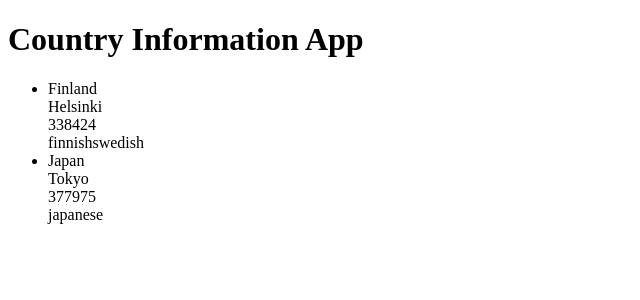
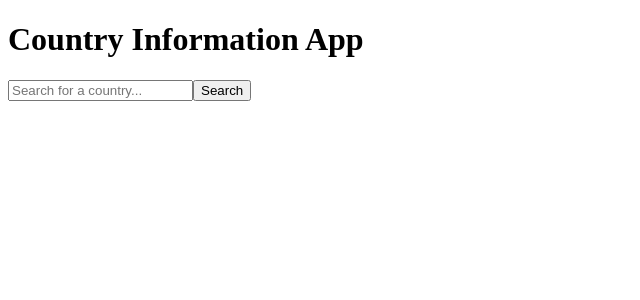
Before and after one commit to IsratJahan13/06-maiden-tiedot, a React (Vite) app: page / in a window 1280 px wide. Shown: the top 300 px of the page, without its empty margins (0-640 px from the left). Built offline with nearby package versions, Linux system fonts and the light colour scheme.

Commit message:
simply search countries by search button

```diff
--- a/src/App.jsx
+++ b/src/App.jsx
@@ -1,22 +1,55 @@
-import React from 'react';
-import { useState } from 'react'
+import React, { useState } from 'react';
 
+// Define your array of country objects
 const countries = [
-  { name: 'Finland', capital: 'Helsinki', area: 338424, languages: ['finnish', 'swedish'] },
-  { name: 'Japan', capital: 'Tokyo', area: 377975, languages: 'japanese' },
+  { name: 'Finland', capital: 'Helsinki' },
+  { name: 'United States', capital: 'Washington, D.C.' },
+  { name: 'Japan', capital: 'Tokyo' },
+  { name: 'Germany', capital: 'Berlin' },
+  { name: 'France', capital: 'Paris' },
+  // Add more countries as needed
 ];
 
+// Define your App component
 const App = () => {
+  // State to store the search query
+  const [query, setQuery] = useState('');
+
+  // State to store the filtered countries
+  const [filteredCountries, setFilteredCountries] = useState([]);
+
+  // Function to handle search input change
+  const handleInputChange = (event) => {
+    setQuery(event.target.value);
+  };
+
+  // Function to handle search button click
+  const handleSearch = () => {
+    // Filter countries based on the search query
+    const filtered = countries.filter(country =>
+      country.name.toLowerCase().includes(query.toLowerCase())
+    );
+    setFilteredCountries(filtered);
+  };
+
   return (
     <div>
       <h1>Country Information App</h1>
+      {/* Input field for search */}
+      <input
+        type="text"
+        placeholder="Search for a country..."
+        value={query}
+        onChange={handleInputChange}
+      />
+      {/* Search button */}
+      <button onClick={handleSearch}>Search</button>
+
+      {/* Display filtered countries */}
       <ul>
-        {countries.map((country, index) => (
+        {filteredCountries.map((country, index) => (
           <li key={index}>
-            {country.name} <br></br>
-            {country.capital} <br></br>
-            {country.area} <br></br>
-            {country.languages}
+            {country.name} - {country.capital}
           </li>
         ))}
       </ul>
```
